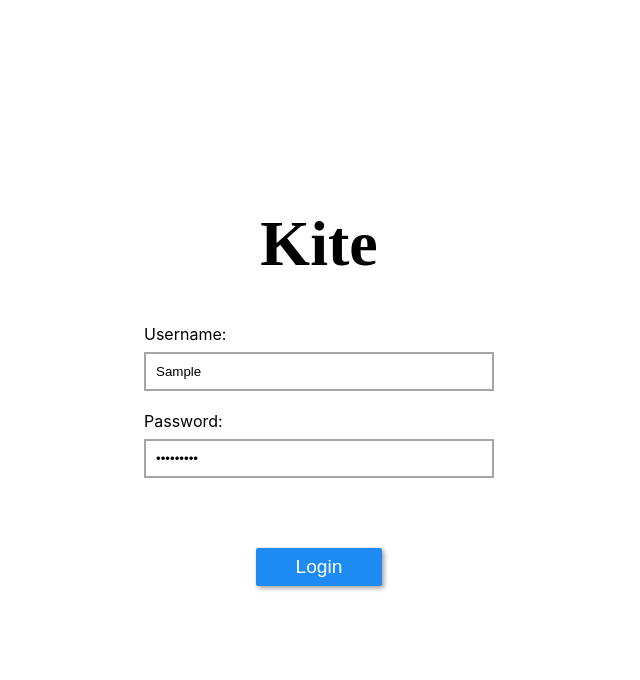
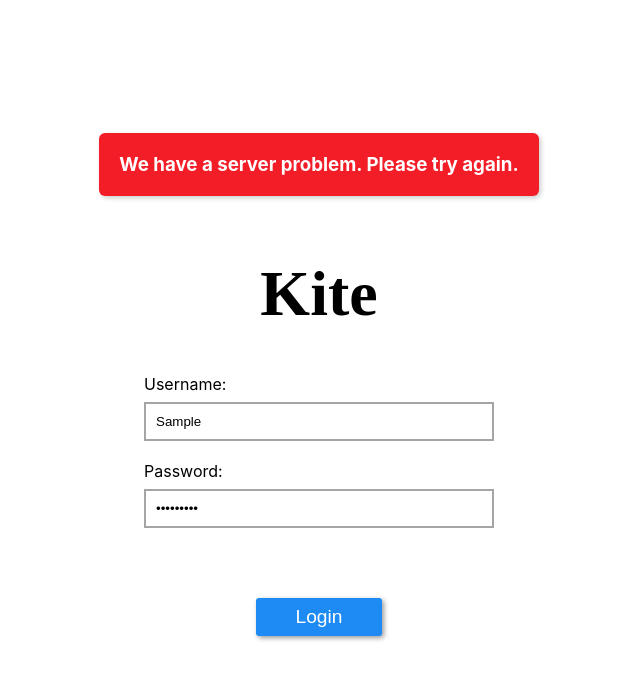
Before and after one commit to fangg19/kitesurfing-map, a React (Create React App) app: page / in a window 1280 px wide. Both pictures are taken after typing "Sample", "Sample123" into the empty fields and a click on the input "Login". Shown: the top 680 px of the page, without its empty margins (321-961 px from the left). Built offline with nearby package versions, Linux system fonts and the light colour scheme; no server answers.

Commit message:
cleaning up some warnings.

```diff
--- a/src/components/Navbar.js
+++ b/src/components/Navbar.js
@@ -1,4 +1,4 @@
-import React, { useContext, useState } from 'react';
+import React, { useState } from 'react';
 import classes from './Navbar.module.css';
 import UserIcon from '../assets/profile-user.png';
 import { withRouter } from 'react-router';
--- a/src/components/UI/SpotMarker/SpotMarkerGold.js
+++ b/src/components/UI/SpotMarker/SpotMarkerGold.js
@@ -1,12 +1,9 @@
-import React, { useContext } from 'react';
-import { DataContext } from '../../../contexts/DataContext';
+import React from 'react';
 import classes from './SpotMarker.module.css';
 import { Icon } from '@iconify/react';
 import spotIcon from '@iconify-icons/mdi/map-marker';
 
 const SpotMarkerGold = ({ onClick, fav }) => {
-  const { favInfo } = useContext(DataContext);
-
   return (
     <div className={classes.SpotMarker}>
       {fav ? (
--- a/src/components/UI/SpotMarker/SpotMarkerRed.js
+++ b/src/components/UI/SpotMarker/SpotMarkerRed.js
@@ -1,5 +1,4 @@
-import React, { useContext } from 'react';
-import { DataContext } from '../../../contexts/DataContext';
+import React from 'react';
 import classes from './SpotMarker.module.css';
 import { Icon } from '@iconify/react';
 import spotIcon from '@iconify-icons/mdi/map-marker';
--- a/src/containers/Loginout/Login.js
+++ b/src/containers/Loginout/Login.js
@@ -6,8 +6,9 @@ import classes from './Login.module.css';
 const Login = ({ history }) => {
   const [username, setUsername] = useState('');
   const [password, setPassword] = useState('');
-  const [error, setError] = useState(false);
-  const { user, setUser } = useContext(UserContext);
+  const [invalidCredentials, setInvalidCredentials] = useState(false);
+  const [serverError, setServerError] = useState(false);
+  const { setUser } = useContext(UserContext);
 
   const submitHandler = async (e) => {
     e.preventDefault();
@@ -21,22 +22,34 @@ const Login = ({ history }) => {
           setUser(response.data);
           history.push('/dashboard');
         } else {
-          setError(true);
+          setInvalidCredentials(true);
         }
-        console.log(user);
+      })
+      .catch((error) => {
+        setServerError(true);
       });
   };
 
   return (
     <div className={classes.Login}>
-      {error ? (
+      {serverError ? (
         <h3
           className={classes.Error}
           onClick={() => {
-            setError(false);
+            setServerError(false);
           }}
         >
-          Oops.. Invalid username/password.
+          We have a server problem. Please try again.
+        </h3>
+      ) : null}
+      {invalidCredentials ? (
+        <h3
+          className={classes.Error}
+          onClick={() => {
+            setInvalidCredentials(false);
+          }}
+        >
+          Oops.. Invalid credentials.
         </h3>
       ) : null}
       <h1>Kite</h1>
--- a/src/containers/Loginout/Login.module.css
+++ b/src/containers/Loginout/Login.module.css
@@ -46,7 +46,7 @@ input[type='submit'] {
   outline: none;
   cursor: pointer;
   margin: 50px auto;
-  border-radius: 2px;
+  border-radius: 3px;
   box-shadow: 2px 2px 5px rgba(0, 0, 0, 0.4);
 }
 
--- a/src/containers/Loginout/Logout.js
+++ b/src/containers/Loginout/Logout.js
@@ -2,7 +2,7 @@ import React, { useContext } from 'react';
 import classes from './Logout.module.css';
 import { UserContext } from '../../contexts/UserContext';
 import { withRouter } from 'react-router';
-import { Icon, InlineIcon } from '@iconify/react';
+import { Icon } from '@iconify/react';
 import logout from '@iconify-icons/mdi/logout-variant';
 
 const Logout = ({ history }) => {
--- a/src/containers/Map/Map.js
+++ b/src/containers/Map/Map.js
@@ -1,4 +1,4 @@
-import React, { useEffect, useContext } from 'react';
+import React, { useContext } from 'react';
 import classes from './Map.module.css';
 import GoogleMapReact from 'google-map-react';
 import SpotMarkerGold from '../../components/UI/SpotMarker/SpotMarkerGold';
@@ -7,9 +7,7 @@ import SpotDetails from '../../components/UI/SpotDetails/SpotDetails';
 import { DataContext } from '../../contexts/DataContext';
 
 const Map = ({ center, zoom }) => {
-  const { spots, spotInfo, setSpotInfo, favInfo, setFavInfo } = useContext(
-    DataContext
-  );
+  const { spots, spotInfo, setSpotInfo, setFavInfo } = useContext(DataContext);
 
   const closeSpotInfo = () => {
     setSpotInfo(null);
@@ -22,7 +20,6 @@ const Map = ({ center, zoom }) => {
   //     }
   //   }
   // }
-  let isOnFav;
 
   spots.forEach((singleSpot) => {
     setFavInfo(singleSpot.favourite);
--- a/src/containers/Table/Table.js
+++ b/src/containers/Table/Table.js
@@ -5,7 +5,7 @@ import classes from './Table.module.css';
 const Table = () => {
   const [searchData, setSearchData] = useState('');
   // let noValue;
-  const { spots, setSpots } = useContext(DataContext);
+  const { spots } = useContext(DataContext);
 
   // const sortHandler = (key) => {
   //   console.log(spots);
```
